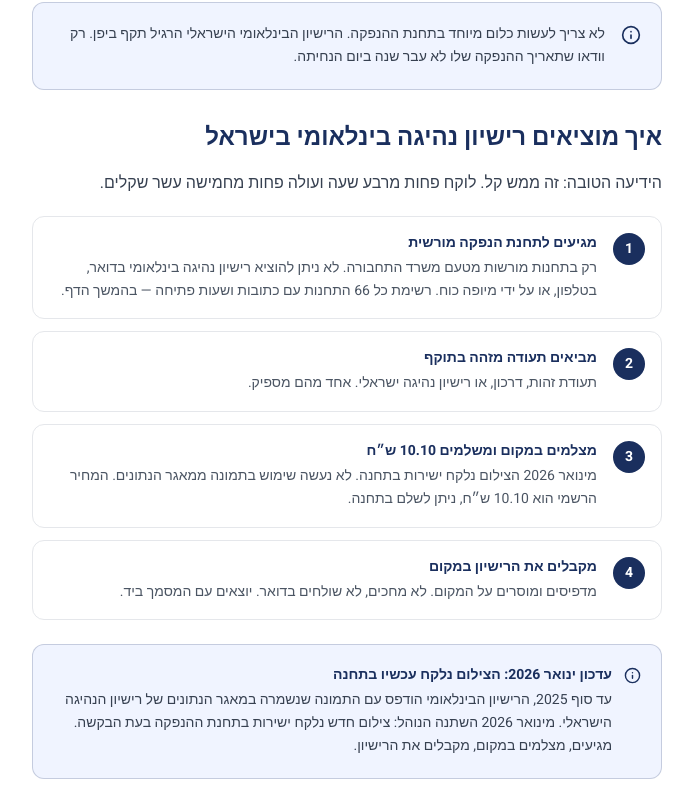
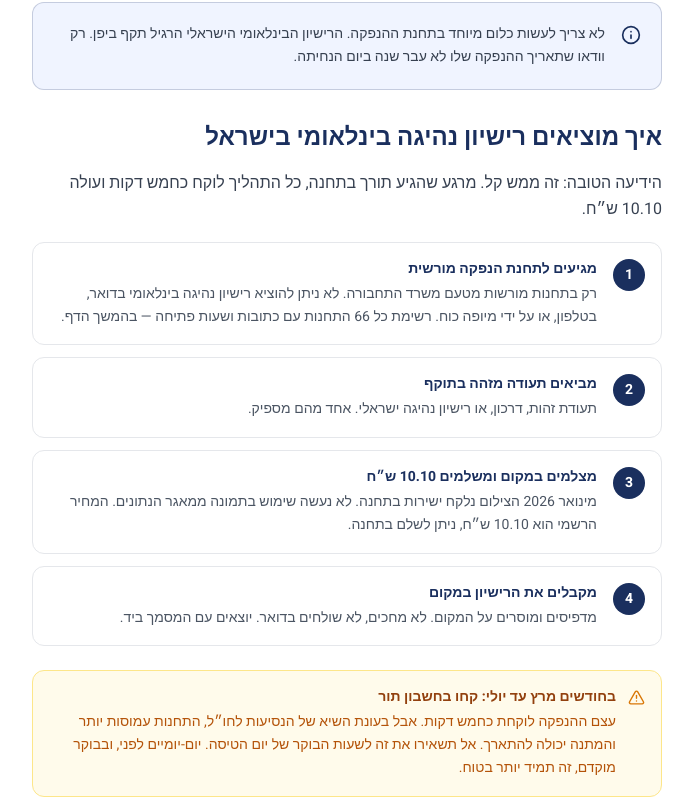
Before and after one commit to Shmulix/derekh-agav, a Next.js app: page /posts/international-driving-permit in a window 1280 px wide. Shown: the part 4385-5192 px from the top of the page, without its empty margins (278-971 px from the left). Built offline with nearby package versions, Linux system fonts and the light colour scheme.

Commit message:
IDP post: fix process time (5min from counter), add high season queue warning March-July

```diff
--- a/app/posts/international-driving-permit/page.tsx
+++ b/app/posts/international-driving-permit/page.tsx
@@ -414,7 +414,7 @@ export default function InternationalDrivingLicensePost() {
                 איך מוציאים רישיון נהיגה בינלאומי בישראל
               </h2>
               <p className="text-base text-gray-700 leading-relaxed mb-5">
-                הידיעה הטובה: זה ממש קל. לוקח פחות מרבע שעה ועולה פחות מחמישה עשר שקלים.
+                הידיעה הטובה: זה ממש קל. מרגע שהגיע תורך בתחנה, כל התהליך לוקח כחמש דקות ועולה 10.10 ש״ח.
               </p>
 
               <div className="space-y-3 mb-6">
@@ -434,6 +434,17 @@ export default function InternationalDrivingLicensePost() {
                     </div>
                   </div>
                 ))}
+              </div>
+
+              {/* High season note */}
+              <div className="border border-amber-200 bg-amber-50 rounded-xl p-4 mb-6 flex items-start gap-3">
+                <AlertTriangle size={17} className="text-amber-600 flex-shrink-0 mt-0.5" />
+                <div>
+                  <p className="font-bold text-amber-800 text-sm mb-1">בחודשים מרץ עד יולי: קחו בחשבון תור</p>
+                  <p className="text-sm text-amber-700 leading-relaxed">
+                    עצם ההנפקה לוקחת כחמש דקות. אבל בעונת השיא של הנסיעות לחו״ל, התחנות עמוסות יותר והמתנה יכולה להתארך. אל תשאירו את זה לשעות הבוקר של יום הטיסה. יום-יומיים לפני, ובבוקר מוקדם, זה תמיד יותר בטוח.
+                  </p>
+                </div>
               </div>
 
               {/* Photo update Jan 2026 */}
```
